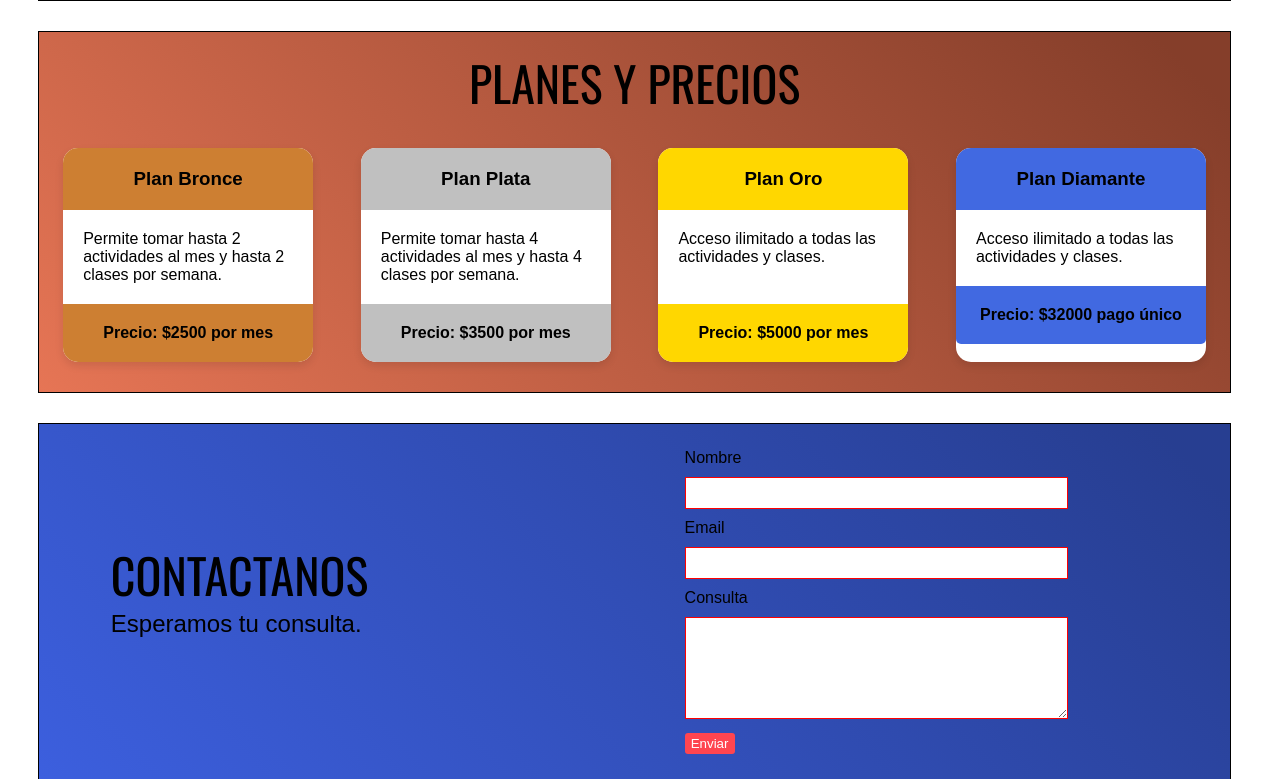
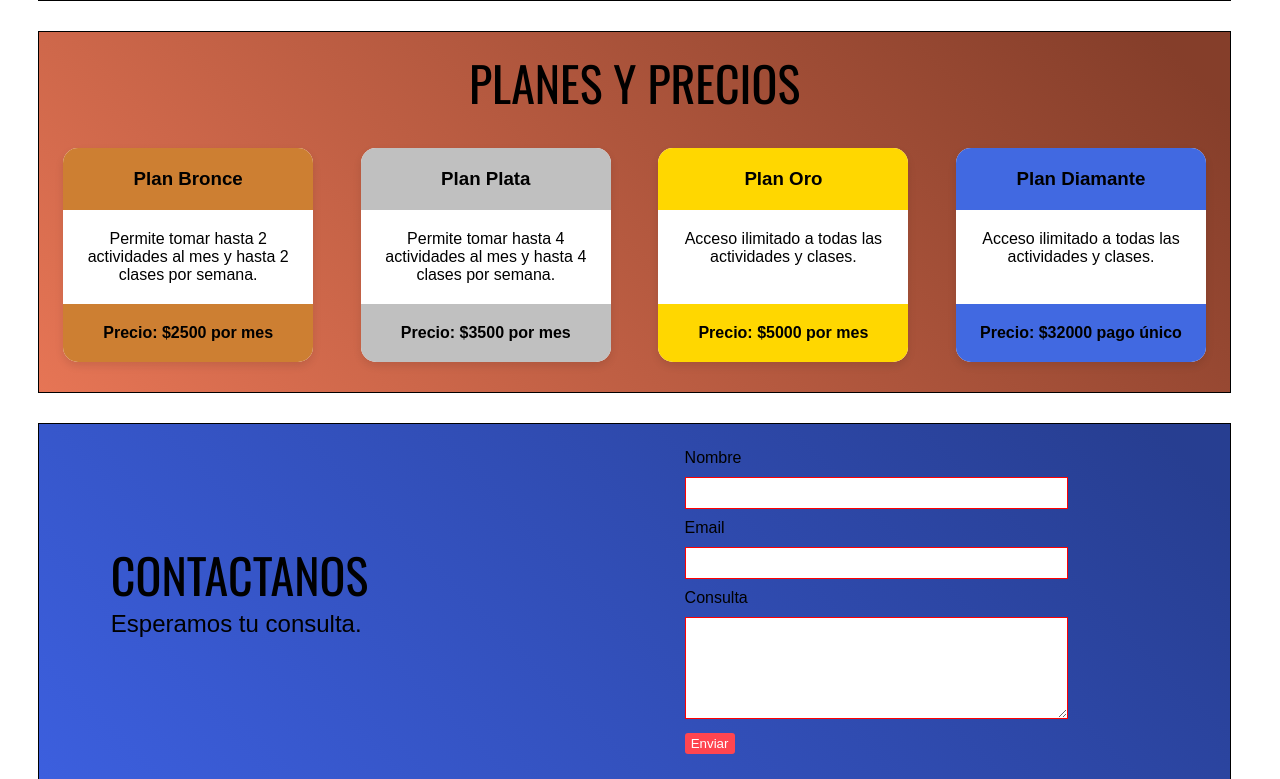
Before and after one commit to Sebabalas/Proyecto-Sport-Plus-CaC, a Python web app: template templates/servicios.html in a window 1280 px wide. Shown: the part 1667-2446 px from the top of the page. Run offline with Jinja, Linux system fonts and the light colour scheme; the template is opened without the code that fills it, so the values that code supplies are empty.

```diff
--- a/static/css/servicios.css
+++ b/static/css/servicios.css
@@ -165,7 +165,6 @@ SECTION 3 - PLANES Y PRECIOS
   text-align: center;
   background-color: var(--main-color5);
   background: linear-gradient(45deg, #E67555 0%, #853e2a 95%);
-
   width: 93vw;
   margin-top: 30px;
   position: relative;
@@ -215,7 +214,7 @@ SECTION 3 - PLANES Y PRECIOS
 
 .plan-descripcion {
   padding: 20px;
-  text-align: left;
+  text-align: center;
 }
 
 .plan-precio {
--- a/templates/servicios.html
+++ b/templates/servicios.html
@@ -221,6 +221,7 @@
             </div>
             <div class="plan-descripcion">
                 <p>Acceso ilimitado a todas las actividades y clases.</p>
+                <br>
             </div>
             <div class="plan-precio">
                 <p>Precio: $32000 pago único</p>
```
